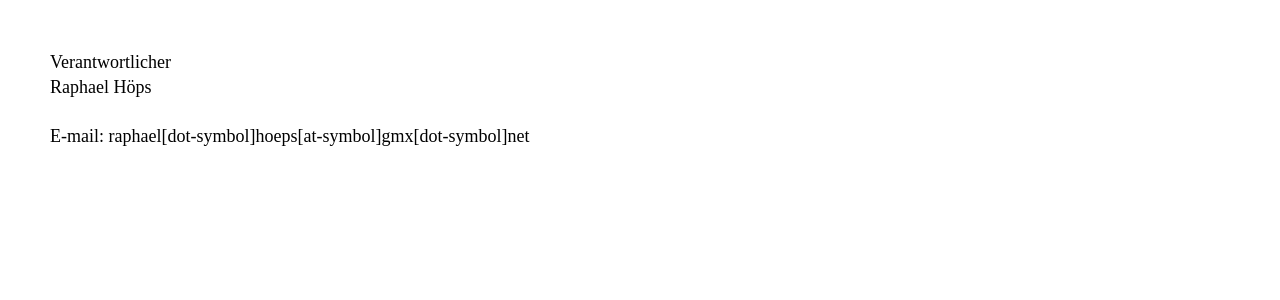
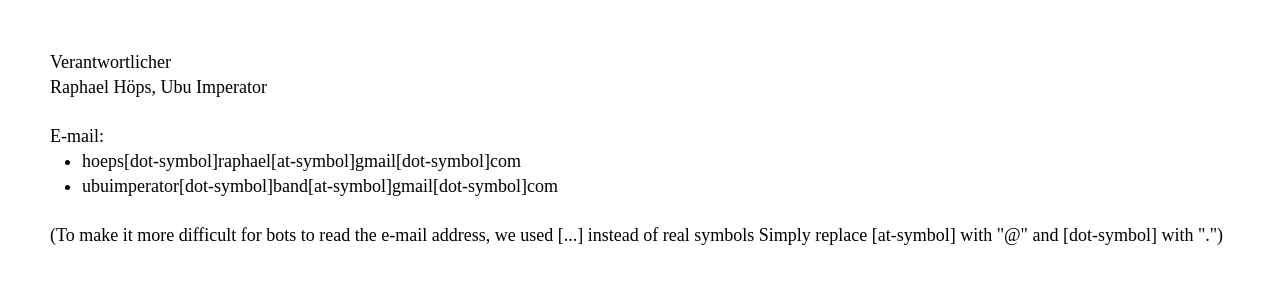
Before and after one commit to Giraphi/ubu, a Next.js app: page /impressum in a window 1280 px wide. Shown: the top 300 px of the page. Built offline with nearby package versions, Linux system fonts and the light colour scheme.

Commit message:
datenschutz

```diff
--- a/pages/datenschutz.tsx
+++ b/pages/datenschutz.tsx
@@ -17,13 +17,14 @@ const Datenschutz: NextPage = () => {
     return (
         <StyledRoot>
             <h2 id="dsg-general-controller">Verantwortlicher</h2>
-            <p>
+            <p className={"pb-8"}>
                 <span className="tsmcontroller">
                     Raphael Höps
                     <br />
-                    E-mail: raphael[dot-symbol]hoeps[at-symbol]gmx[dot-symbol]net
-                    <br />
-                    <br />
+                    <ul className={"list-disc"}>
+                        <li className={"ml-8"}>hoeps[dot-symbol]raphael[at-symbol]gmail[dot-symbol]com</li>
+                        <li className={"ml-8"}>ubuimperator[dot-symbol]band[at-symbol]gmail[dot-symbol]com</li>
+                    </ul>
                     (To make it more difficult for bots to read the e-mail address, we used [...] instead of real symbols Simply replace
                     [at-symbol] with &quot;@&quot; and [dot-symbol] with &quot;.&quot;)
                 </span>
--- a/pages/impressum.tsx
+++ b/pages/impressum.tsx
@@ -16,10 +16,16 @@ const Impressum: NextPage = () => {
     return (
         <StyledRoot>
             <h1>Verantwortlicher</h1>
-            <div>Raphael Höps</div>
+            <div>Raphael Höps, Ubu Imperator</div>
             <br />
-            E-mail: raphael[dot-symbol]hoeps[at-symbol]gmx[dot-symbol]net
+            E-mail:
+            <ul className={"list-disc"}>
+                <li className={"ml-8"}>hoeps[dot-symbol]raphael[at-symbol]gmail[dot-symbol]com</li>
+                <li className={"ml-8"}>ubuimperator[dot-symbol]band[at-symbol]gmail[dot-symbol]com</li>
+            </ul>
             <br />
+            (To make it more difficult for bots to read the e-mail address, we used [...] instead of real symbols Simply replace [at-symbol]
+            with &quot;@&quot; and [dot-symbol] with &quot;.&quot;)
             <SectionSpace />
         </StyledRoot>
     );
```
